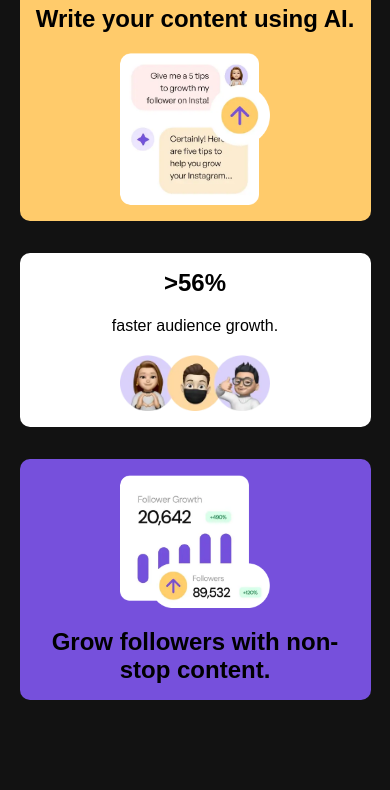
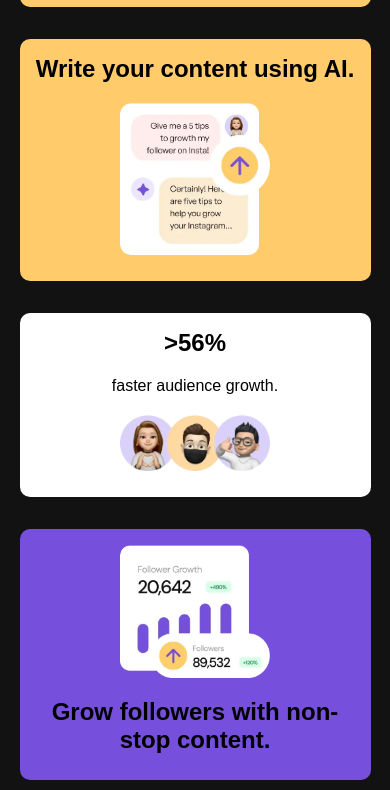
Before and after one commit to Uche-arch/Bento-grid, a plain HTML site: page index.html in a window 390 px wide. Shown: the part 1124-1914 px from the top of the page. Before the commit the page ends 1824 px from the top, so only its background shows below. Drawn offline with Linux system fonts and the light colour scheme; a web font is replaced by a local one.

Commit message:
Add responsive

```diff
--- a/style.css
+++ b/style.css
@@ -156,6 +156,9 @@ h3 {
     flex-direction: column;
     gap: 2rem;
   }
+  .grid :last-child {
+    margin-bottom: 10px;
+  }
   .container > h1 {
     font-size: 25px;
   }
```
